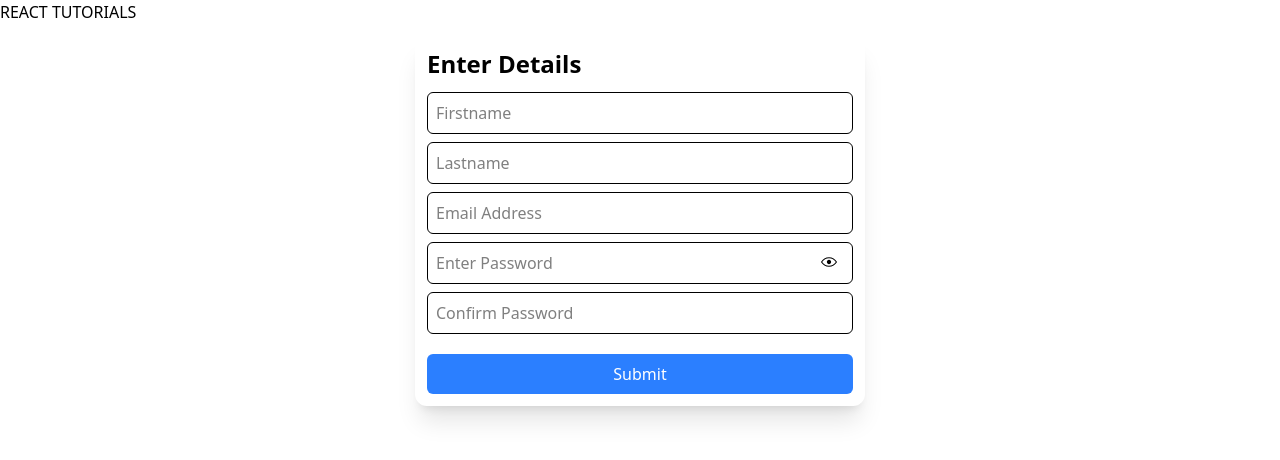
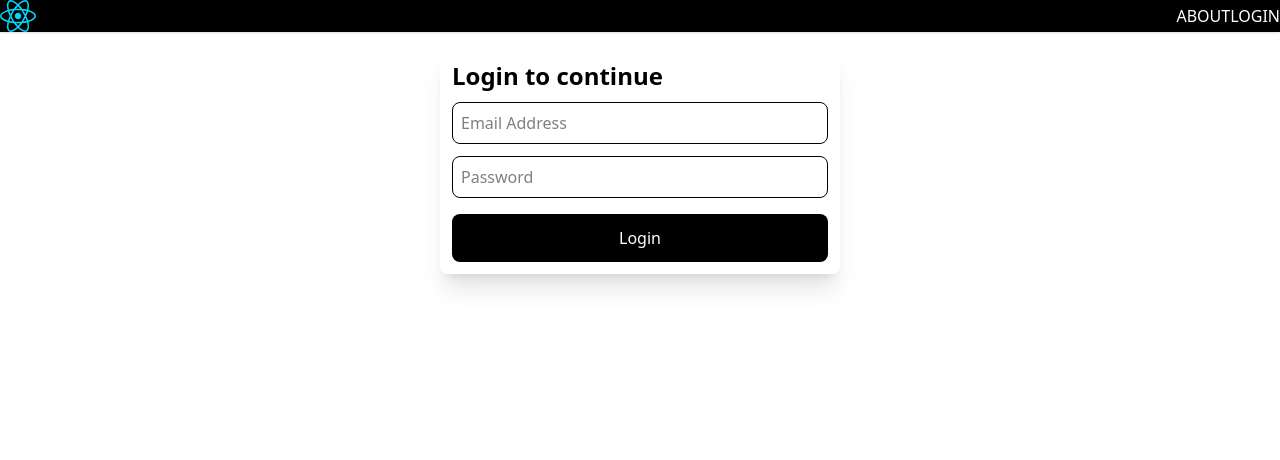
Before and after one commit to sundiano199/React-Tutorial, a React (Vite) app: page /signin in a window 1280 px wide. Shown: the top 460 px of the page. Built offline with nearby package versions, Linux system fonts and the light colour scheme.

Commit message:
feat: still leaning

```diff
--- a/package.json
+++ b/package.json
@@ -17,6 +17,7 @@
     "react-hook-form": "^7.62.0",
     "react-icon": "^1.0.0",
     "react-icons": "^5.5.0",
+    "react-router-dom": "^7.9.1",
     "react-spinners": "^0.17.0",
     "tailwindcss": "^4.1.12",
     "yup": "^1.7.0"
--- /dev/null
+++ b/pages/About.jsx
@@ -0,0 +1,9 @@
+import React from 'react'
+
+const About = () => {
+  return (
+    <div>About</div>
+  )
+}
+
+export default About
--- /dev/null
+++ b/pages/Error404.jsx
@@ -0,0 +1,16 @@
+import React from 'react'
+import { Link } from 'react-router-dom';
+
+const Error404 = () => {
+  return (
+    <div>
+      <h1>Error Page</h1>
+
+      <Link to="/">
+        <button className='bg-black rounded-md w-23 text-white'>Back Home</button>
+      </Link>
+    </div>
+  );
+}
+
+export default Error404
--- /dev/null
+++ b/pages/Home.jsx
@@ -0,0 +1,9 @@
+import React from 'react'
+
+const Home = () => {
+  return (
+    <div>Home</div>
+  )
+}
+
+export default Home
--- /dev/null
+++ b/pages/Login.jsx
@@ -0,0 +1,62 @@
+import React, { useState } from "react";
+import { useForm } from "react-hook-form";
+import { yupResolver } from "@hookform/resolvers/yup";
+import * as yup from "yup";
+import { useNavigate } from "react-router-dom";
+
+const loginSchema = yup.object().shape({
+  email: yup
+    .string()
+    .email("Invalid Email Address")
+    .required("Email is required"),
+  password: yup.string().required("Password is required"),
+});
+
+const Login = () => {
+  const {
+    register,
+    handleSubmit,
+    formState: { errors },
+  } = useForm({ resolver: yupResolver(loginSchema) });
+
+  const redirect = useNavigate(); // for navigation
+  const [error, setError] = useState("");
+
+  const handleLogin = (data) => {
+    const { email, password } = data; // we're destructuring here
+    if (email !== "user@google.com" || password !== "user1234") {
+      setError("Invalid Credentials");
+    } else {
+      // after a server action
+      redirect("/profile");
+    }
+  };
+  return (
+    <div>
+      <form
+        onSubmit={handleSubmit(handleLogin)}
+        className="max-w-[400px] p-3 mx-auto my-4 shadow-xl rounded-lg"
+      >
+        <h1 className="text-2xl mb-2.5 font-semibold">Login to continue</h1>
+        <p className="text-red-500">{error}</p>
+        <input
+          type="email"
+          className="border p-2 rounded-lg block w-full"
+          placeholder="Email Address"
+          {...register("email")}
+        />
+        <input
+          type="password"
+          className="border p-2 rounded-lg block w-full mt-3 5"
+          placeholder="Password"
+          {...register("password")}
+        />
+        <button className="bg-black text-white w-full p-3 rounded-lg mt-4 cursor-pointer">
+          Login
+        </button>
+      </form>
+    </div>
+  );
+};
+
+export default Login;
--- /dev/null
+++ b/pages/ProductDetails.jsx
@@ -0,0 +1,46 @@
+import React from "react";
+import { useParams, Link } from "react-router-dom";
+import { useFetch } from "../src/hooks/useFetch";
+import Loader from "../src/components/Loader";
+
+// useParams - used to get access to dynamic route
+
+const ProductDetails = () => {
+  const { productId } = useParams();
+  const url = `https://dummyjson.com/products/${productId}`;
+  const { isLoading, results } = useFetch(url);
+  if (isLoading) {
+    return <Loader />;
+  }
+  return (
+    <div className="p-4">
+      <Link to="/profile" className="bg-black text-white p-2 rounded-lg">
+        Back to Products
+      </Link>
+      <div className="grid md:grid-cols-2 gap-3 items-center my-3 w-full">
+        <img src={results.images[0]} alt="" className="max-w-[500px] w-full" />
+        <div>
+          <h1>Product Description</h1>
+          <h1 className="text-3xl">{results.title}</h1>
+          <h1> Brand: {results.brand}</h1>
+          <h2 className="text-xl">${results.price}</h2>
+          <p>{results.description}</p>
+          <div className="flex gap-2 border p-2 rounded-lg my-2">
+            <p>{results.availabilityStatus}</p>
+            <p>{results.warrantyInformation}</p>
+            <p>{results.ShippingInformation}</p>
+          </div>
+          <p>Ratings: {results.rating} </p>
+        </div>
+      </div>
+      <div>
+        <p>
+            Rating:{""}
+            <span className={results.rating > 3.5 ? "text-green-500" : "text-red-500"}></span>
+        </p>
+      </div>
+    </div>
+  );
+};
+
+export default ProductDetails;
--- /dev/null
+++ b/pages/Profile.jsx
@@ -0,0 +1,36 @@
+import React from "react";
+import { useFetch } from "../src/hooks/useFetch";
+import Loader from "../src/components/Loader";
+import { Link } from "react-router-dom";
+
+const url = "https://dummyjson.com/products";
+const Profile = () => {
+  const { isLoading, isError, results } = useFetch(url);
+  if (isLoading) {
+    return <Loader />;
+  }
+
+  return (
+    <div className="p-4">
+      <h1 className="text-3xl">Welcome Back User!</h1>
+
+      <h1 className="text-center text-2xl font-bold">List of products</h1>
+      <div className="grid md:grid-cols-3 gap-5">
+        {results.products.map((product) => {
+          return (
+            <Link to={`/products/${product.id}`} key={product.id}>
+              <div className="max-w-[330px] border rounded-lg p-2">
+                <img src={product.thumbnail} alt="" />
+                <p className="font-semibold">{product.title}</p>
+                <p className="text-xl">{product.price}</p>
+
+              </div>
+            </Link>
+          );
+        })}
+      </div>
+    </div>
+  );
+};
+
+export default Profile;
--- a/src/App.jsx
+++ b/src/App.jsx
@@ -1,46 +1,35 @@
-import Navbar from "./components/Navbar";
-import Hero from "./components/Hero";
-import Categories from "./components/Categories";
-import Topsellers from "./components/Topsellers";
-import NiveaStore from "./components/NiveaStore";
-import EventHandling from "./components/EventHandling";
-import Conditional from "./components/Conditional";
-import SimpleState from "./components/SimpleState";
-import SimpleEffect from "./components/SimpleEffect";
-import ComplexEffect from "./components/ComplexEffect";
-import Users from "./components/Users";
-import BackToTop from "./components/BackToTop";
-import Authors from "./components/Authors";
-import Books from "./components/Books";
-import SimpleForm from "./components/SimpleForm";
-import ComplexForm from "./components/ComplexForm";
-import OtherInputs from "./components/OtherInputs";
-import ThirdPartyForm from "./components/ThirdPartyForm"
-import Register from "./components/Register";
+import React from "react";
+import Home from "../pages/Home";
+import About from "../pages/About";
+import Error404 from "../pages/Error404";
+import {
+  BrowserRouter as Router,
+  Route,
+  Routes,
+  Navigate,
+} from "react-router-dom";
+import Nav from "./components/Nav";
+import Login from "../pages/Login";
+import Profile from "../pages/Profile";
+import ProductDetails from "../pages/ProductDetails";
 
-
-function App () {
-  return <div>
-    <h1>REACT TUTORIALS</h1>
-
-    {/* <Navbar /> */}
-    {/* <EventHandling />
-    <Conditional />
-    <SimpleState />  */}
-    {/* <SimpleEffect />
-    <ComplexEffect /> */}
-    {/* <Users />
-    <BackToTop /> */}
-    {/* <Authors />
-    <Books /> */}
-    {/* <SimpleForm /> */}
-    {/* <ComplexForm /> */}
-    {/* <OtherInputs /> */}
-    {/* <ThirdPartyForm /> */}
-    <Register />
-
-
-    </div>
+function App() {
+  return (
+    <>
+      <Router>
+        <Nav />
+        <Routes>
+          <Route path="/" element={<Home />} />
+          <Route path="/about" element={<About />} />
+          <Route path="/about-us" element={<Navigate to="/about" />} />
+          <Route path="/profile" element={<Profile />} />
+          <Route path="/signin" element={<Login />} />
+          <Route path="/products/:productId" element= {<ProductDetails />} />
+          <Route path="*" element={<Error404 />} />
+        </Routes>
+      </Router>
+    </>
+  ); // or normal divs
 }
 
 export default App;
--- /dev/null
+++ b/src/components/Nav.jsx
@@ -0,0 +1,21 @@
+import React from 'react'
+import { Link } from 'react-router-dom'
+import react from '../assets/react.svg'
+
+
+const Nav = () => {
+  return (
+    <div className="bg-black text-white flex items-center justify-between shadow">
+      <Link to="/">
+        <img src={react} alt="logo" />
+      </Link>
+      <div>
+        <Link to="/about">ABOUT</Link>
+        <Link to="/signin">LOGIN</Link>
+
+      </div>
+    </div>
+  );
+}
+
+export default Nav
--- /dev/null
+++ b/src/components/SimpleRef.jsx
@@ -0,0 +1,52 @@
+import React from "react";
+import { useRef, useEffect } from "react";
+// can be used to target DOM nodes/ elements
+// ref attribute
+// {current: }
+
+const SimpleRef = () => {
+  const inputRef = useRef(null);
+  const searchRef = useRef(null);
+
+
+  useEffect(() => {
+    inputRef.current.focus();
+  }, []);
+  const handleSearch = (e) => {
+    e.preventDefault();
+    console.log(searchRef.current.value);
+
+  }
+
+  return (
+    <div>
+      <form
+        action=""
+        className="max-w-[450px] mx-auto my-3 rounded-xl shadow-xl p-3 flex gap-1.5 items-center"
+      >
+        <input
+          type="email"
+          placeholder="Email Address"
+          className="w-full block p-2 mb-2 rounded-md border"
+          ref={inputRef}
+        />
+        <button className="p-2 bg-black text-white rounded-md">Submit</button>
+      </form>
+      <form
+        onClick={handleSearch} // wont make it refresh
+        action=""
+        className="max-w-[450px] mx-auto my-3 rounded-xl shadow-xl p-3 flex gap-1.5 items-center"
+      >
+        <input
+          type="text"
+          placeholder="Search for products"
+          className="w-full block p-2 mb-2 rounded-md border"
+          ref={searchRef}
+        />
+        <button className="p-2 bg-black text-white rounded-md">Submit</button>
+      </form>
+    </div>
+  );
+};
+
+export default SimpleRef;
```
Also changed, not shown: 1 other file (tests, documents, lock files or other folders).
